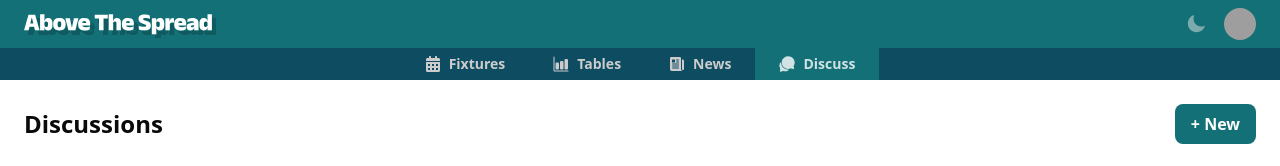
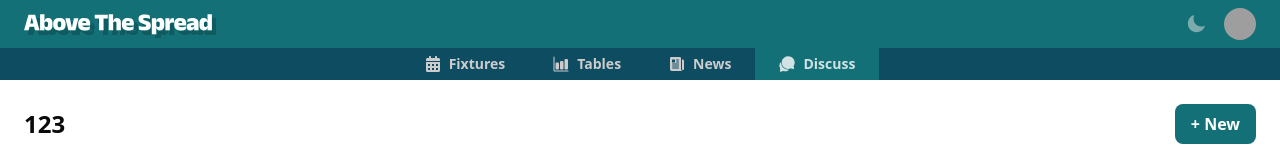
Before and after one commit to above-the-spread-team/ats-frontend, a Next.js app: page /discuss in a window 1280 px wide. Shown: the top 166 px of the page. Built offline with nearby package versions, Linux system fonts and the light colour scheme; grey boxes are pictures that could not be loaded.

Commit message:
change title

```diff
--- a/src/app/discuss/page.tsx
+++ b/src/app/discuss/page.tsx
@@ -35,7 +35,7 @@
     <div className="min-h-screen bg-background p-2 md:p-6 pb-20 md:pb-6">
       {/* Header */}
       <div className="flex items-center justify-between mb-3 md:mb-6 px-1 md:px-0">
-        <h1 className="text-base md:text-2xl font-bold">Discussions</h1>
+        <h1 className="text-base md:text-2xl font-bold">123</h1>
         <button className="bg-primary text-white px-2.5 md:px-4 py-1 md:py-2 rounded-lg text-xs md:text-base font-semibold hover:bg-primary-active transition-colors flex-shrink-0">
           + New
         </button>
```
